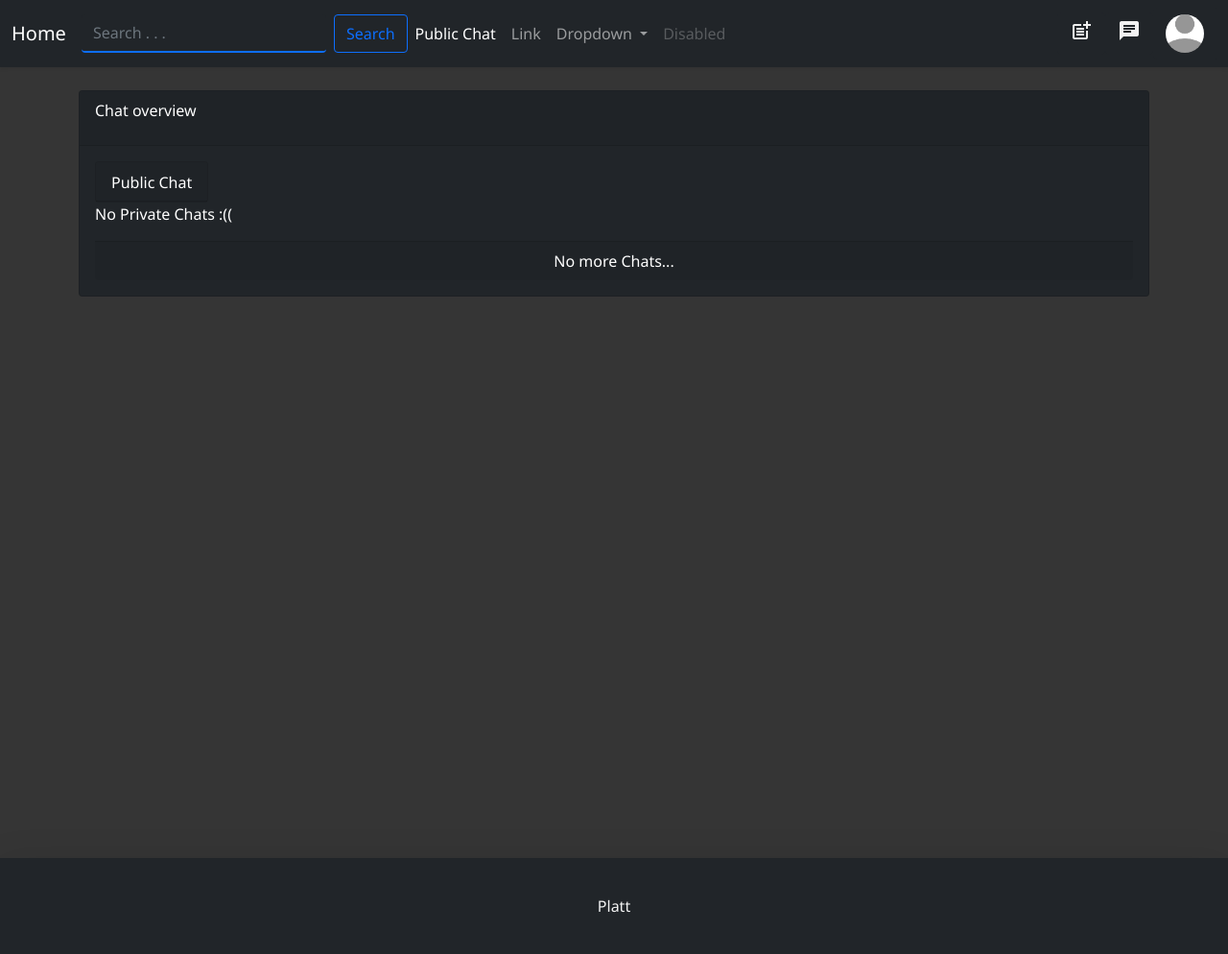
After one commit to Pl4tt/django_web_app, a Django app: page /chat/chat-overview/ in a window 1280 px wide. The commit adds this page. Shown: the whole page at 96% size. Run offline with Django 3.2, Linux system fonts and the light colour scheme; the visitor is signed in with stand-in values (Sample User, id 1); data that the repository does not hold is empty; parts of the project's set-up code (start-up, migrations or seed data) failed here and were passed over.

Commit message:
Added Private Chats

```diff
--- a/src/chat/forms.py
+++ b/src/chat/forms.py
@@ -29,7 +29,8 @@ class ChatRoomCreationForm(forms.ModelForm):
         return chat_room
 
     def clean_room_name(self):
-        room_name = self.cleaned_data["room_name"].lower()
+        room_name = self.cleaned_data["room_name"].lower().strip().replace(" ", "_")
+        room_name = "".join([char for char in room_name if char.isalpha() or char in "-_"])
         try:
             PrivateChatRoom.objects.get(room_name=room_name)
         except PrivateChatRoom.DoesNotExist:
--- a/src/chat/models.py
+++ b/src/chat/models.py
@@ -5,7 +5,7 @@ from django.contrib.auth import get_user_model
 
 
 class PrivateChatRoom(models.Model):
-    room_name = models.CharField(max_length=255, unique=True)
+    room_name = models.CharField(max_length=100, unique=True)
     owner = models.ForeignKey(settings.AUTH_USER_MODEL, verbose_name="owner", related_name="owning_chats", on_delete=models.CASCADE, null=True)
     administrators = models.ManyToManyField(settings.AUTH_USER_MODEL, related_name="private_admin_chats")
     allowed_users = models.ManyToManyField(settings.AUTH_USER_MODEL, related_name="private_chats", blank=True)
--- a/src/chat/routing.py
+++ b/src/chat/routing.py
@@ -4,5 +4,5 @@ from . import consumers
 
 websocket_urlpatterns = [
     re_path(r"ws/chat/public/$", consumers.PublicChatRoomConsumer.as_asgi()),
-    re_path(r"ws/chat/private/(?P<room_name>\w+)$", consumers.PrivatChatRoomConsumer.as_asgi()),
+    re_path(r"ws/chat/private/(?P<chat_id>\w+)/$", consumers.PrivatChatRoomConsumer.as_asgi()),
 ]
--- /dev/null
+++ b/src/chat/templates/chat/chat_overview.html
@@ -0,0 +1,54 @@
+{% extends "base.html" %}
+{% block title %}Chat overview{% endblock title %}
+
+{% block content %}
+<style>
+
+    #id_chat_profile_img {
+        border-radius: 50%;
+        vertical-align: middle;
+    }
+    #id_chat_username {
+        vertical-align: middle;
+        display: inline;
+    }
+</style>
+
+<br>
+<div class="container">
+    <div class="card text-white bg-dark">
+        <div class="card-header"><p>Chat overview</p></div>
+        <div class="card-body">
+            <div class="d-flex justify-content-between align-items-center">
+                <a href="{% url 'chat:public_chat' %}" style="text-decoration: none; color: var(--main-text-color);">
+                    <div class="card text-white bg-dark">
+                        <div class="card-header">
+                            <h6 class="card-text" id="id_chat_username">Public Chat</h6>
+                        </div>
+                    </div>
+                </a>
+            </div>
+            {% for chat in chat_list %}
+                <div class="d-flex justify-content-between align-items-center">
+                    <a href="{% url 'chat:private_chat' chat_id=chat.pk %}" style="text-decoration: none; color: var(--main-text-color);">
+                        <div class="card text-white bg-dark">
+                            <div class="card-header">
+                                <h6 class="card-text" id="id_chat_username">{{chat.room_name}}</h6>
+                            </div>
+                        </div>
+                    </a>
+                    <div class="card-text">
+                        <small class="text-muted">Chat exists since {{chat.date_created}} (UTC)</small>
+                    </div>
+                </div>
+            {% empty %}
+                <p>No Private Chats :((</p>
+            {% endfor %}
+            <div class="card-footer" align="center">
+                No more Chats...
+            </div>
+        </div>
+    </div>
+</div>
+
+{% endblock content %}
--- a/src/chat/templates/chat/public_chat.html
+++ b/src/chat/templates/chat/public_chat.html
@@ -11,11 +11,7 @@
 
     const user_username = JSON.parse(document.getElementById("user_username").textContent);
 	const chatarea = document.querySelector("#id_chat_content");
-    const chatSocket = new WebSocket(
-        "ws://" +
-        window.location.host +
-        "/ws/chat/public/"
-    )
+    const chatSocket = new WebSocket(`ws://${window.location.host}/ws/chat/public/`)
 
 	function scrollBottom() {
 		chatarea.scrollTop = chatarea.scrollHeight;
--- a/src/chat/urls.py
+++ b/src/chat/urls.py
@@ -9,4 +9,5 @@ urlpatterns = [
     path("public/", views.public_chat, name="public_chat"),
     path("private/<int:chat_id>/", views.private_chat, name="private_chat"),
     path("create/private/", views.create_private_chat, name="create_private_chat"),
+    path("chat-overview/", views.chat_overview, name="chat_overview"),
 ]
--- a/src/chat/views.py
+++ b/src/chat/views.py
@@ -46,6 +46,8 @@ def private_chat(request: Any, chat_id: int, *args, **kwargs) -> HttpResponse:
 
     messages = sorted(PrivateMessage.objects.filter(chat_room=chat).all(), key=lambda msg: msg.pk)
     context["messages"] = messages[-100:]
+    context["room_name"] = chat.room_name
+    context["chat_id"] = chat_id
 
     if len(messages) > 200:
         PrivateMessage.objects.filter(pk__in=list(map(lambda msg: msg.pk, messages)[:-200])).all().delete()
@@ -71,3 +73,14 @@ def create_private_chat(request: Any) -> HttpResponse:
     context["what"] = "private"
 
     return render(request, "chat/chat_creation.html", context)
+
+@login_required
+def chat_overview(request: Any) -> HttpResponse:
+    """
+    Returns a list view with all private chats of the request user.
+    """
+    context = {}
+    context["user"] = request.user
+    context["chat_list"] = request.user.private_chats.all()
+
+    return render(request, "chat/chat_overview.html", context)
--- a/src/templates/snippets/header.html
+++ b/src/templates/snippets/header.html
@@ -74,12 +74,22 @@
 				</li>
 			</ul>
 			{% if request.user.is_authenticated %}
-				<!-- Post Button -->
+			<!-- Chat overview Button -->
 			<div class="btn-group">
 				<button class="btn btn-dark">
 					<a style="text-decoration: none; color: var(--main-text-color);" href="{% url 'posts:create_post' %}">
 						<span class="material-icons">
 							post_add
+						</span>
+					</a>
+				</button>
+			</div>
+			<!-- Post Button -->
+			<div class="btn-group">
+				<button class="btn btn-dark">
+					<a style="text-decoration: none; color: var(--main-text-color);" href="{% url 'chat:chat_overview' %}">
+						<span class="material-icons">
+							chat
 						</span>
 					</a>
 				</button>
```
Also changed, not shown: src/chat/consumers.py (+35 -4 lines), src/chat/templates/chat/private_chat.html (+47 -0 lines), src/chat/migrations/0004_alter_privatechatroom_room_name.py (added). Lines whose indentation alone changed are shown as unchanged.
